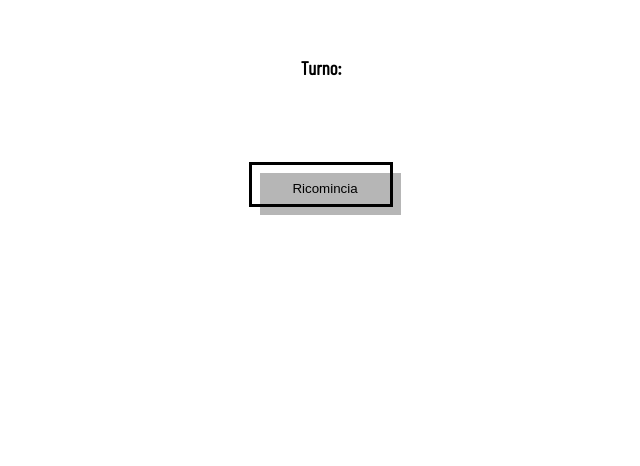
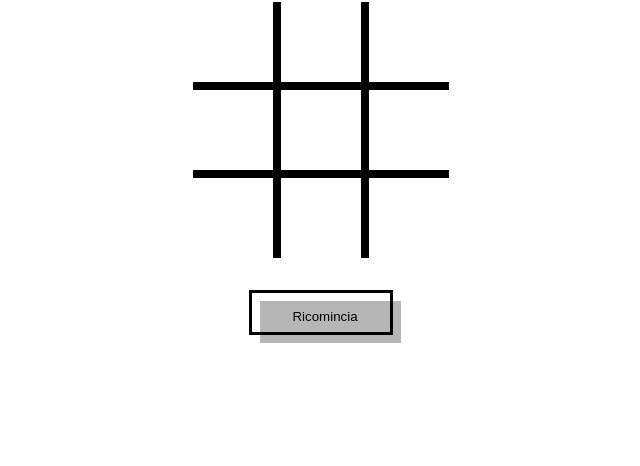
Before and after one commit to MarcoSchiavello/Tic-tac-toe-webApp, a plain HTML site: page index.html in a window 1280 px wide. Shown: the part 334-800 px from the top of the page, without its empty margins (319-959 px from the left). Drawn offline with nearby package versions, Linux system fonts and the light colour scheme.

Commit message:
changed js tag src

```diff
--- a/index.html
+++ b/index.html
@@ -5,7 +5,7 @@
     <meta http-equiv="X-UA-Compatible" content="IE=edge">
     <meta name="viewport" content="width=device-width, initial-scale=1.0">
     <link rel="stylesheet" href="css/style.css">
-    <script src="/src/js/app.js" type="module"></script>
+    <script src="js/app.js" type="module"></script>
     <title>Tris</title>
 </head>
 <body>
```
